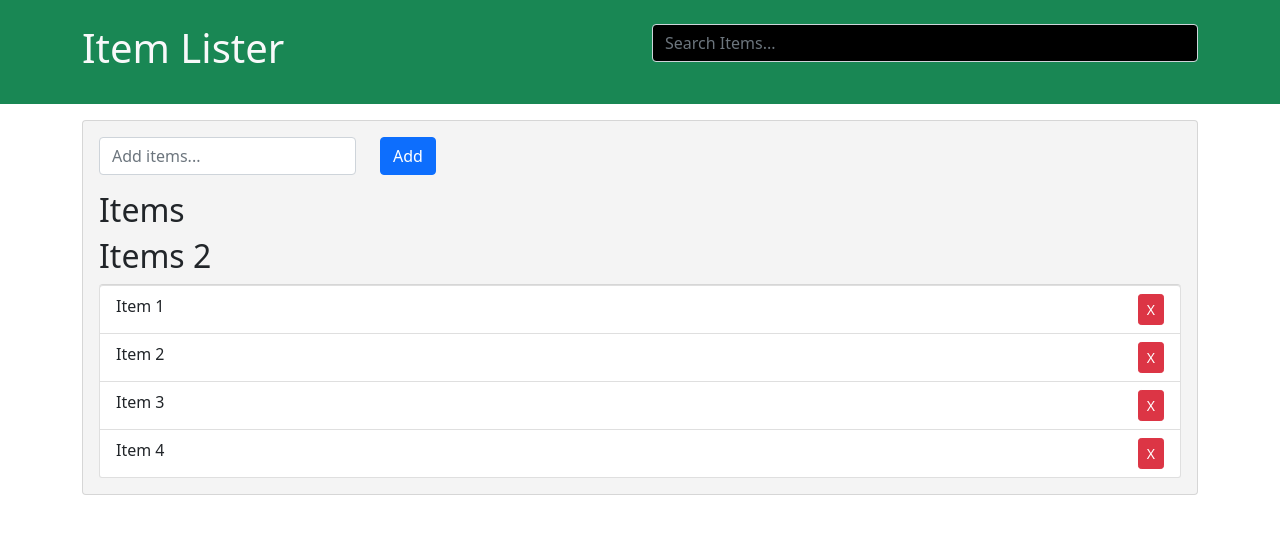
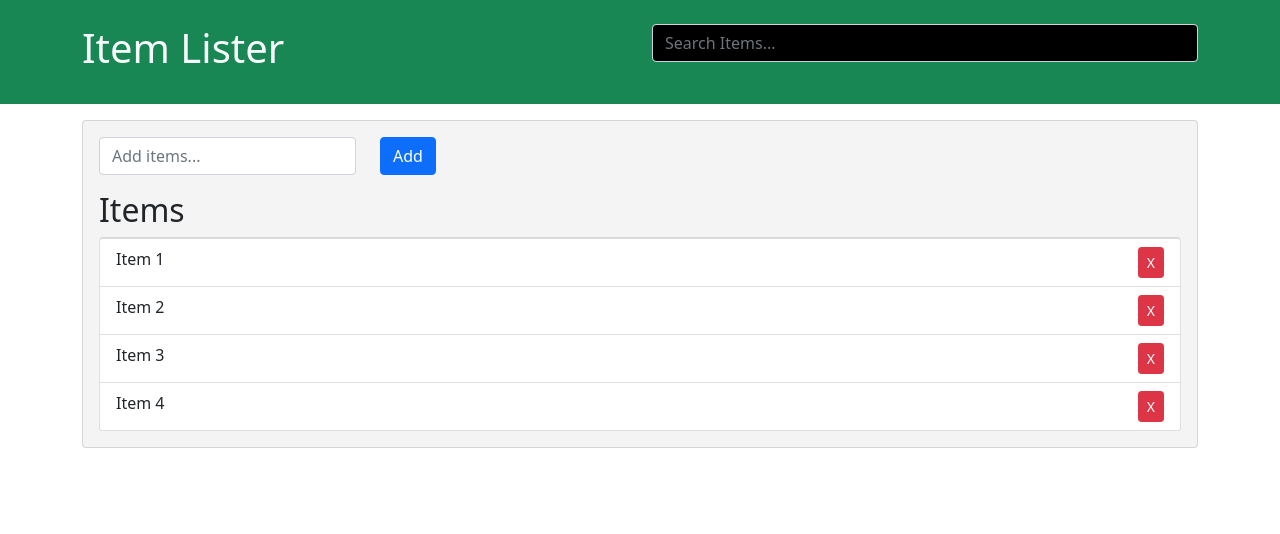
Before and after one commit to abby2727/dom-manipulation, a plain HTML site: page index.html in a window 1280 px wide. Drawn offline with nearby package versions, Linux system fonts and the light colour scheme.

Commit message:
Update index.html

```diff
--- a/index.html
+++ b/index.html
@@ -37,7 +37,7 @@
                 </div>
             </form>
             <h2>Items</h2>
-            <h2 class="test">Items 2</h2>
+            <!-- <h2 class="test">Items 2</h2> -->
             <ul id="items" class="list-group">
                 <li class="list-group-item">
                     Item 1 <button id="button" class="btn btn-sm btn-danger float-end delete">X</button>
```
